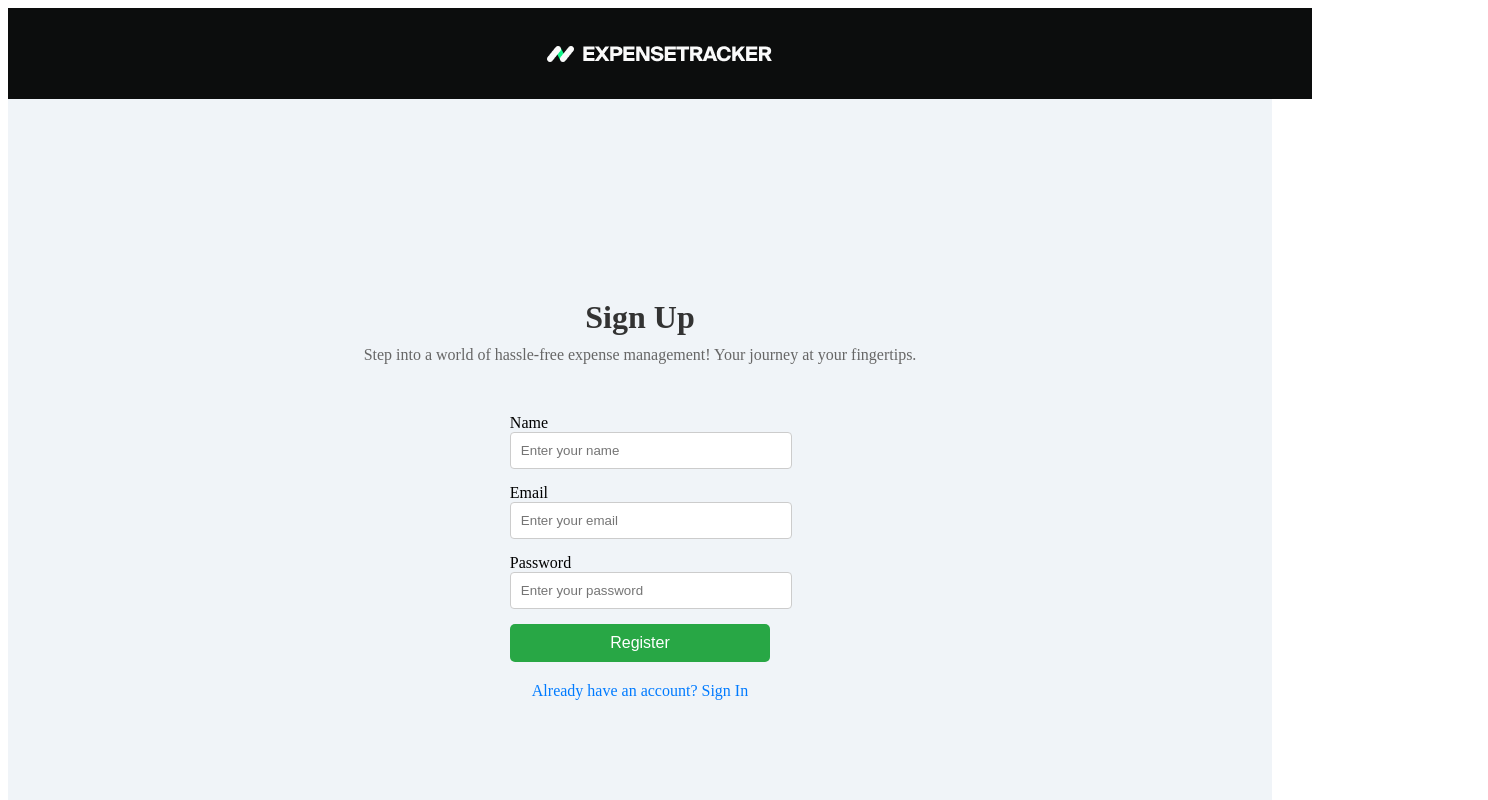
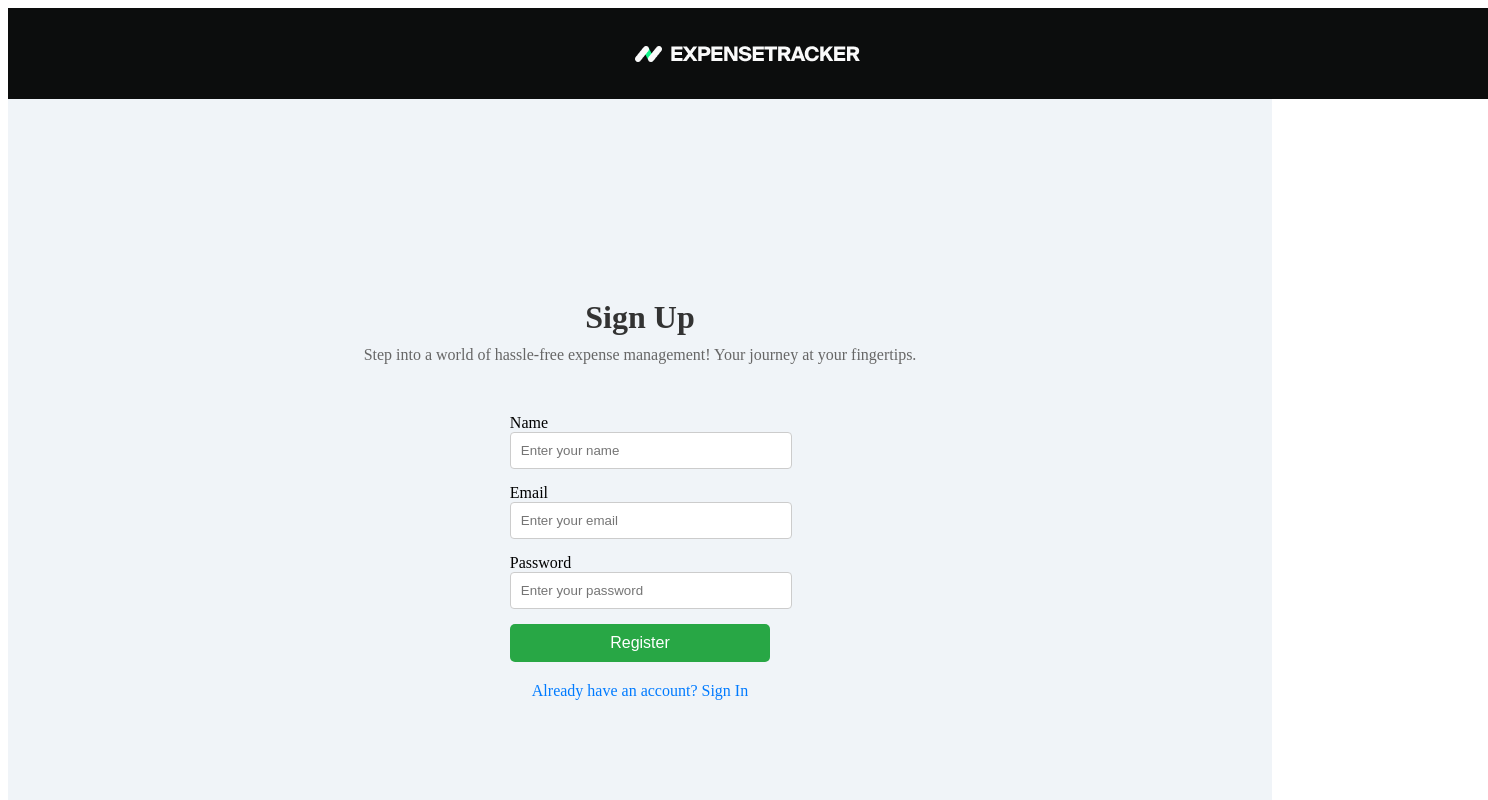
Before and after one commit to Reuelle/expense-tracker, a React (Create React App) app: page /expense-tracker/register in a window 1280 px wide. Shown: the top 800 px of the page, 1488 px wide, since content can reach past the window. Built offline with nearby package versions, Linux system fonts and the light colour scheme.

Commit message:
Update Header.module.css

```diff
--- a/src/components/Header/Header.module.css
+++ b/src/components/Header/Header.module.css
@@ -1,6 +1,6 @@
 .header {
   width: 100%;
-  max-width: 1440px;
+  width: 1440px;
   height: 91px;
   background-color: #0C0D0D;
   display: flex;
```
